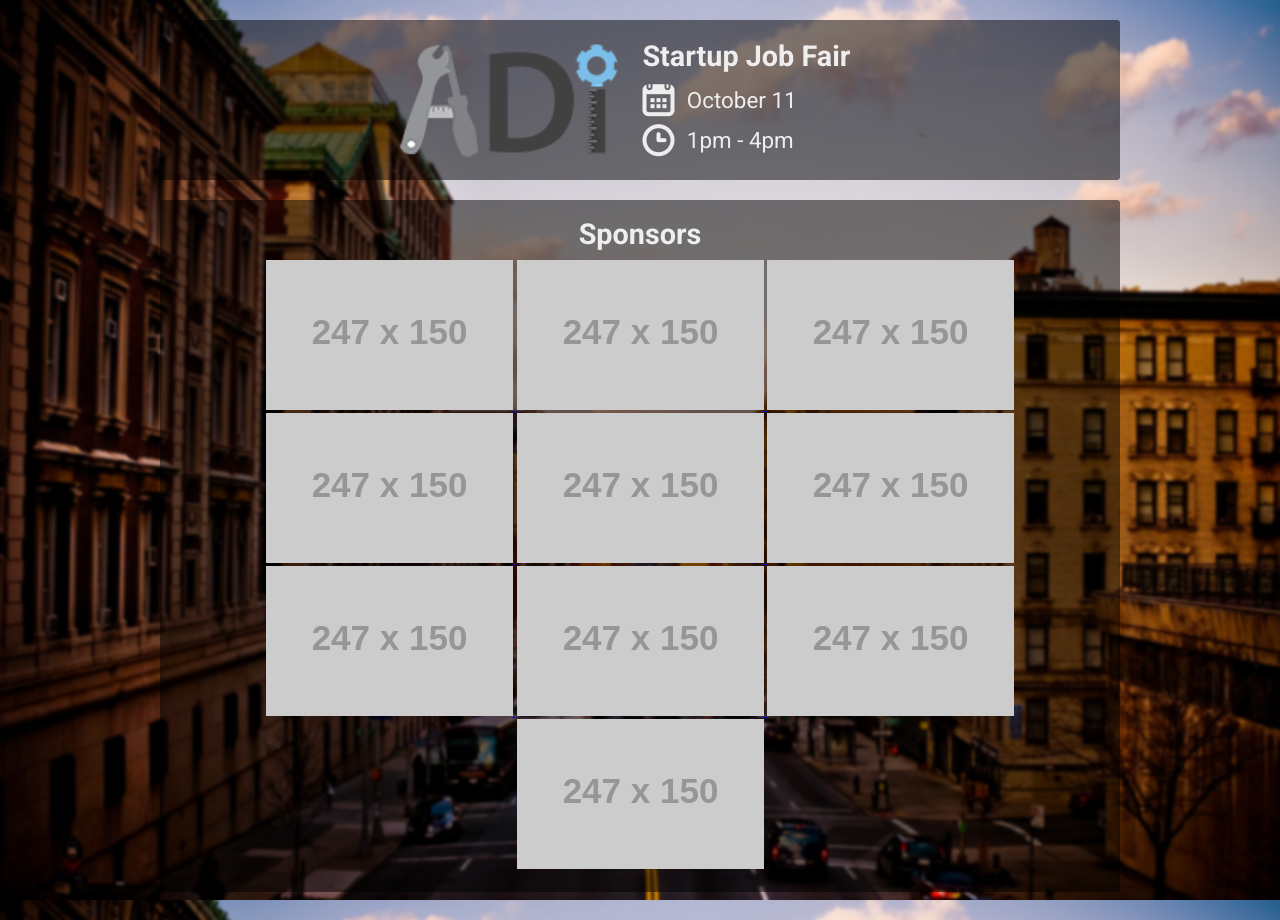
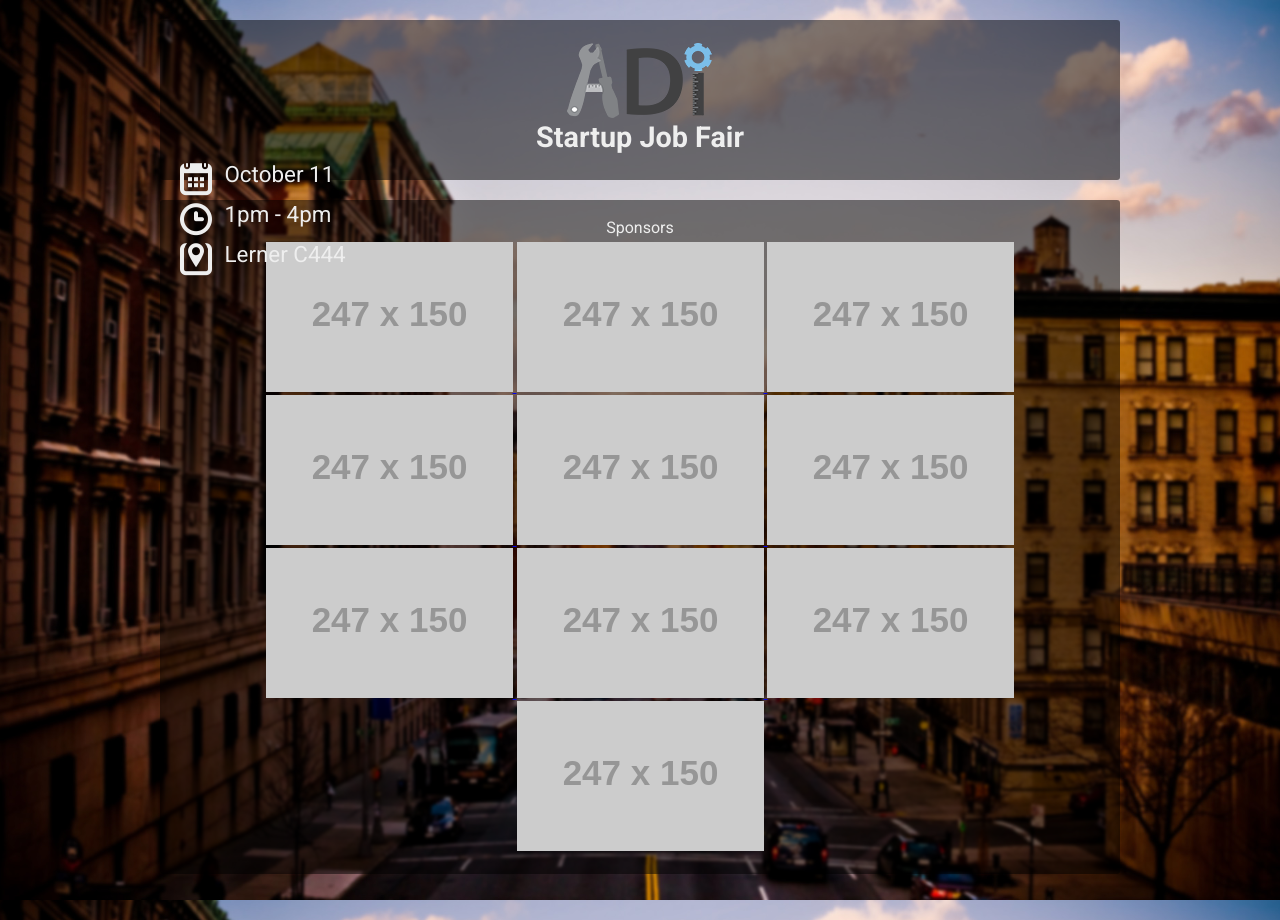
Before and after one commit to adicu/adicu.github.com-dep, a Jekyll site: the page jobfair.html, which Jekyll copies as it is, in a window 1280 px wide. Built offline with Jekyll 4.4.1, drawn with Linux system fonts in a browser that asks for light colours.

Commit message:
decide on vertical layout

```diff
--- a/jobfair.html
+++ b/jobfair.html
@@ -15,14 +15,13 @@
 <body>
 	<div class="panel" id="info">
 		<div class="content">
-			<div class="left">
-				<a href="http://adicu.com">
+			<div class="top">
+				<a class="inline-block" href="http://adicu.com">
 					<img id="logo" src="img/logo.png" />
 				</a>
+				<h1 class="inline-block" id="title">Startup Job Fair</h1>
 			</div>
-			<div class="right">
-				<h1 id="title">Startup Job Fair</h1>
-				<div class="details">
+			<div class="details">
 					<div class="detail" id="date">
 						<i class="icon">&#xf05b;</i>
 						<h3>October 11</h3>
@@ -41,7 +40,7 @@
 	</div>
 	<div class="panel" id="sponsors">
 		<div class="content">
-			<h1 class="sponsors-title">Sponsors</h1>
+			<h2 class="sponsors-title">Sponsors</h2>
 			<a href="#">
 				<img class="sponsor-image" src="http://placehold.it/247x150">
 			</a>
```
